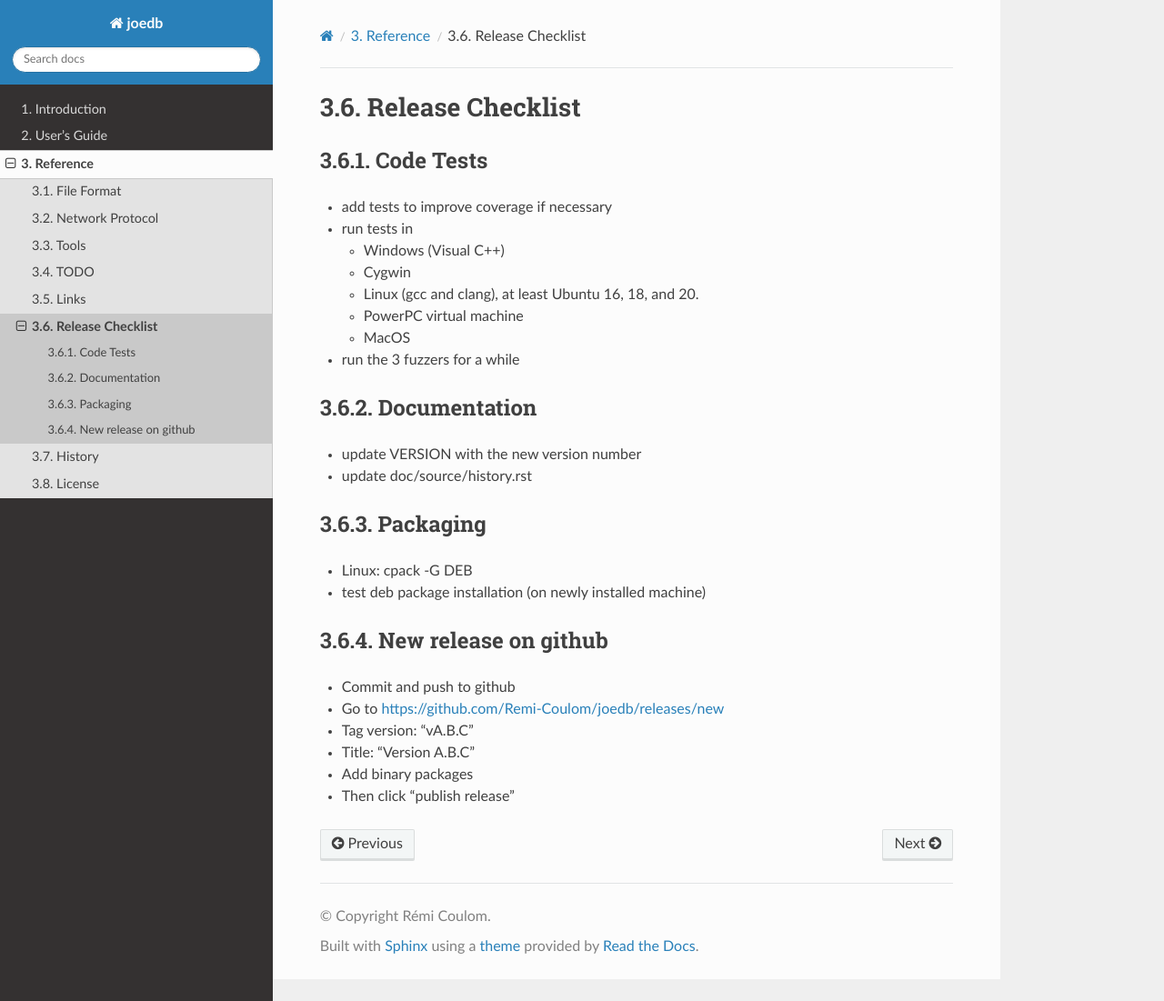
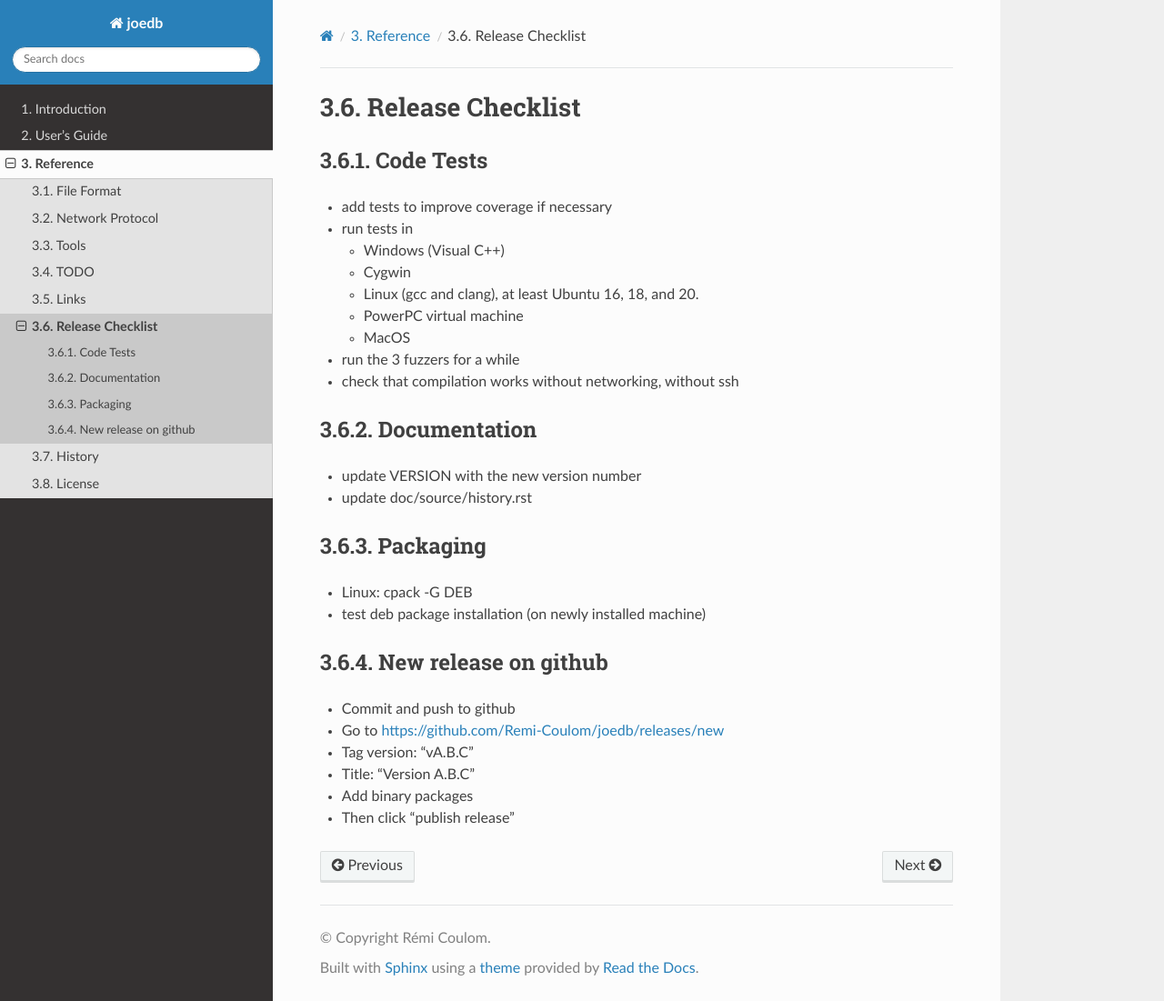
Before and after one commit to Remi-Coulom/joedb, a Sphinx documentation site: the page built from doc/source/release_checklist.rst, in a window 1280 px wide and 1101 px high. Shown: the whole window at 91% size. Built offline with Sphinx 7.4.7 and the Read the Docs theme 2.0.0, drawn with Linux system fonts in a browser that asks for light colours; formulas are drawn with MathJax 3.

Commit message:
checklist

```diff
--- a/doc/source/release_checklist.rst
+++ b/doc/source/release_checklist.rst
@@ -14,6 +14,7 @@ Code Tests
   - MacOS
 
 - run the 3 fuzzers for a while
+- check that compilation works without networking, without ssh
 
 Documentation
 -------------
```
